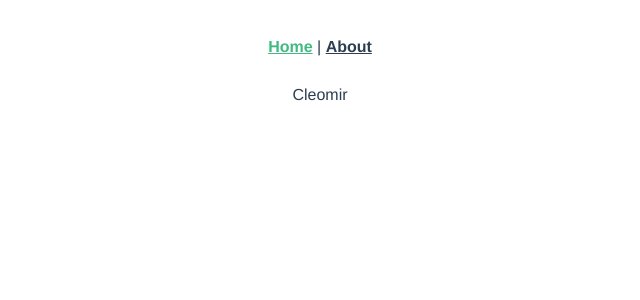
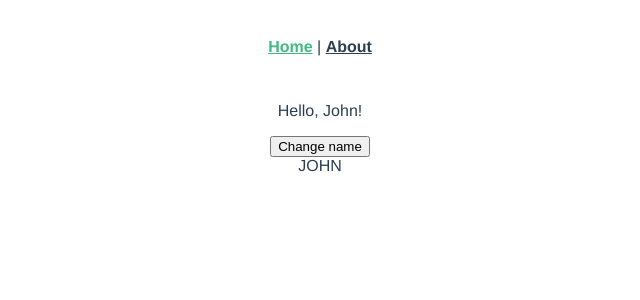
Before and after one commit to Cleomir/learning-vue, a Vue app in the folder vue-typescript/: page / in a window 1280 px wide. Shown: the top 300 px of the page, without its empty margins (320-960 px from the left). Built offline with nearby package versions, Linux system fonts and the light colour scheme.

Commit message:
Add composition API

```diff
--- /dev/null
+++ b/vue-typescript/src/components/CompositionAPI.vue
@@ -0,0 +1,31 @@
+<template>
+  <div>
+    <p>Hello, {{ name }}!</p>
+    <button @click="changeName">Change name</button>
+    <div>
+      <span>{{ nameToUpperCase }}</span>
+    </div>
+  </div>
+</template>
+
+<script lang="ts">
+import { defineComponent, ref, computed } from "vue";
+
+export default defineComponent({
+  setup() {
+    const name = ref("John");
+    const changeName = () => {
+      name.value = "Doe";
+    };
+    const nameToUpperCase = computed(() => {
+      return name.value.toUpperCase();
+    });
+
+    return {
+      name,
+      changeName,
+      nameToUpperCase,
+    };
+  },
+});
+</script>
--- a/vue-typescript/src/components/Interpolation.vue
+++ /dev/null
@@ -1,16 +0,0 @@
-<template>
-  <div>{{ name }}</div>
-</template>
-
-<script lang="ts">
-import { defineComponent } from "vue";
-export default defineComponent({
-  setup() {
-    const name = "Cleomir";
-
-    return {
-      name,
-    };
-  },
-});
-</script>
--- a/vue-typescript/src/views/Home.vue
+++ b/vue-typescript/src/views/Home.vue
@@ -1,16 +1,16 @@
 <template>
   <div class="home">
-    <Interpolation />
+    <CompositionAPI />
   </div>
 </template>
 
 <script lang="ts">
-import Interpolation from "@/components/Interpolation.vue";
+import CompositionAPI from "@/components/CompositionAPI.vue";
 import { defineComponent } from "vue";
 
 export default defineComponent({
   components: {
-    Interpolation,
+    CompositionAPI,
   },
 });
 </script>
```
